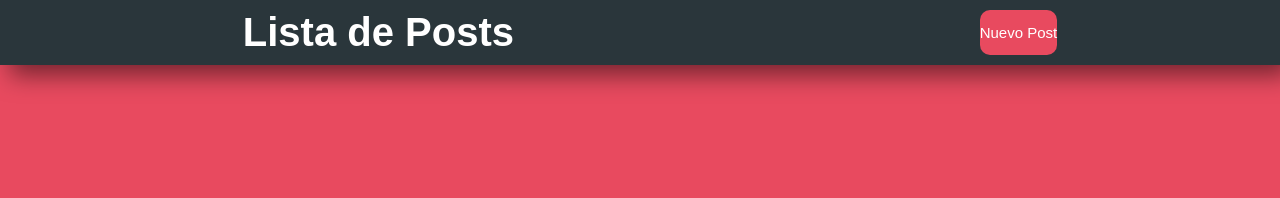
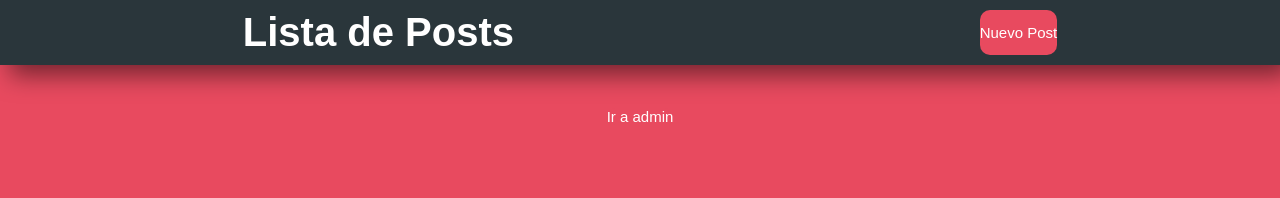
Before and after one commit to Lucasgiorda/tpreact-v2, a React (Vite) app: page / in a window 1280 px wide. Shown: the top 198 px of the page. Built offline with nearby package versions, Linux system fonts and the light colour scheme.

Commit message:
Update Home.jsx

```diff
--- a/src/Home.jsx
+++ b/src/Home.jsx
@@ -48,7 +48,7 @@ function Home() {
           </div>
         ))}
       </ul>
-
+      {<Link to="/admin" className='NewPost'>Ir a admin</Link>}
     </div>
   );
 }
```
